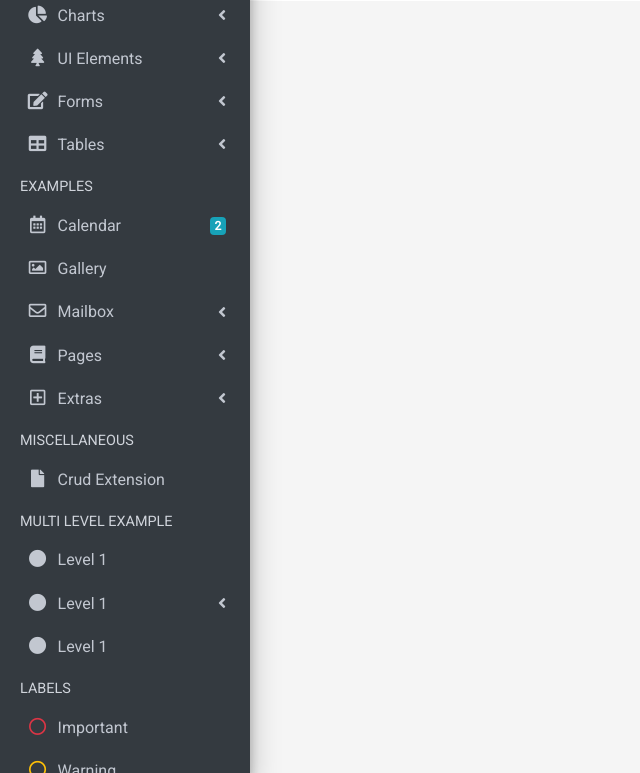
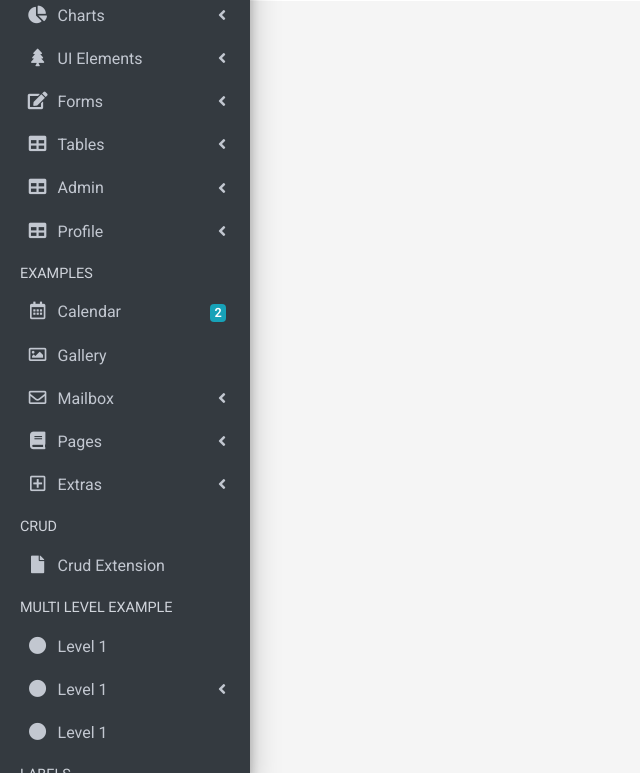
Before and after one commit to nikhil73533/Internship-project, a Django app: page /Crud in a window 1280 px wide. Shown: the part 403-1176 px from the top of the page, without its empty margins (0-640 px from the left). Run offline with Django 3.2, Linux system fonts and the light colour scheme; some libraries are stand-ins or nearby versions.

Commit message:
added admin profile template by dhruv

```diff
--- a/Internship_Project/Internship_Project/urls.py
+++ b/Internship_Project/Internship_Project/urls.py
@@ -49,4 +49,20 @@ urlpatterns = [
      # <=== url for login page ====>
     path('user/',include('admin_dashboard.urls')),
     # <==== end of code =====>
+
+     # <=== url for Add Admin page ====>
+    path('user/',include('admin_dashboard.urls')),
+    # <==== end of code =====>
+
+     # <=== url for Admin List page ====>
+    path('user/',include('admin_dashboard.urls')),
+    # <==== end of code =====>
+
+     # <=== url for View Profile page ====>
+    path('user/',include('admin_dashboard.urls')),
+    # <==== end of code =====>
+
+     # <=== url for View Profile page ====>
+    path('user/',include('admin_dashboard.urls')),
+    # <==== end of code =====>
 ]
--- a/Internship_Project/admin_dashboard/templates/admin_dashboard/Base.html
+++ b/Internship_Project/admin_dashboard/templates/admin_dashboard/Base.html
@@ -427,6 +427,52 @@
               </li>
             </ul>
           </li>
+          <li class="nav-item has-treeview">
+            <a href="#" class="nav-link">
+              <i class="nav-icon fas fa-table"></i>
+              <p>
+                Admin
+                <i class="fas fa-angle-left right"></i>
+              </p>
+            </a>
+            <ul class="nav nav-treeview">
+              <li class="nav-item">
+                <a href="{% url 'Addadmin'%}" class="nav-link">
+                  <i class="far fa-circle nav-icon"></i>
+                  <p>Add Admin</p>
+                </a>
+              </li>
+              <li class="nav-item">
+                <a href="{% url 'Adminlist'%}" class="nav-link">
+                  <i class="far fa-circle nav-icon"></i>
+                  <p>Admin List</p>
+                </a>
+              </li>
+            </ul>
+          </li>
+          <li class="nav-item has-treeview">
+            <a href="#" class="nav-link">
+              <i class="nav-icon fas fa-table"></i>
+              <p>
+                Profile
+                <i class="fas fa-angle-left right"></i>
+              </p>
+            </a>
+            <ul class="nav nav-treeview">
+              <li class="nav-item">
+                <a href="{% url 'view_profile'%}" class="nav-link">
+                  <i class="far fa-circle nav-icon"></i>
+                  <p>View Profile</p>
+                </a>
+              </li>
+              <li class="nav-item">
+                <a href="{% url 'change_password'%}" class="nav-link">
+                  <i class="far fa-circle nav-icon"></i>
+                  <p>Change Password</p>
+                </a>
+              </li>
+            </ul>
+          </li>
           <li class="nav-header">EXAMPLES</li>
           <li class="nav-item">
             <a href="pages/calendar.html" class="nav-link">
@@ -616,7 +662,7 @@
               </li>
             </ul>
           </li>
-          <li class="nav-header">MISCELLANEOUS</li>
+          <li class="nav-header">CRUD</li>
           <li class="nav-item">
             <a href="{% url 'Crud'%}" class="nav-link">
               <i class="nav-icon fas fa-file"></i>
--- a/Internship_Project/admin_dashboard/templates/admin_dashboard/CRUD/crud_part_3.html
+++ b/Internship_Project/admin_dashboard/templates/admin_dashboard/CRUD/crud_part_3.html
@@ -1,6 +1,6 @@
 {% extends 'admin_dashboard/base.html' %}
     {% block body %}
-  {%  load static %}
+  {% load static %}
 <!DOCTYPE html>
 <html lang="en">
 <head>
--- a/Internship_Project/admin_dashboard/urls.py
+++ b/Internship_Project/admin_dashboard/urls.py
@@ -2,7 +2,7 @@ from django.contrib import admin
 from django.urls import path
 
 #<==== Importing function from views of admin dashboard =======>
-from .views import DashBoardThree, Login, Register, Verification, Login_View,DashBoard,LogOut,Crud,DashBoardTwo,DashBoardThree
+from .views import DashBoardThree, Login, Register, Verification, Login_View,DashBoard,LogOut,Crud,DashBoardTwo,DashBoardThree,Addadmin,Adminlist,view_profile,change_password
 
 #<===== Reset Password========>
 from django.contrib.auth.views import PasswordResetView,PasswordResetDoneView,PasswordResetConfirmView,PasswordResetCompleteView
@@ -25,6 +25,18 @@ urlpatterns = [
      #<======= Crud part 3 page url =========>
     path('Crud',Crud,name = "Crud"),
 
+     #<======= Add Admin page url =========>
+    path('Addadmin',Addadmin,name = "Addadmin"),
+
+     #<======= Admin list page url =========>
+    path('Adminlist',Adminlist,name = "Adminlist"),
+
+     #<======= View Profile page url =========>
+    path('view_profile',view_profile,name = "view_profile"),
+
+     #<======= Change Password page url =========>
+    path('change_password',change_password,name = "change_password"),
+
     #<=========login page Urls============>
     path('', Login, name = "Login"),
 
--- a/Internship_Project/admin_dashboard/views.py
+++ b/Internship_Project/admin_dashboard/views.py
@@ -175,3 +175,16 @@ class Login_View(View):
 # Crud function
 def Crud(request):
     return render(request, "admin_dashboard/CRUD/crud_part_3.html")
+
+
+def Addadmin(request):
+    return render(request, "admin/add_admin.html")
+
+def Adminlist(request):
+    return render(request, "admin/admin_list.html")
+
+def view_profile(request):
+    return render(request, "profile/view_profile.html")
+
+def change_password(request):
+    return render(request, "profile/change_password.html")
```
